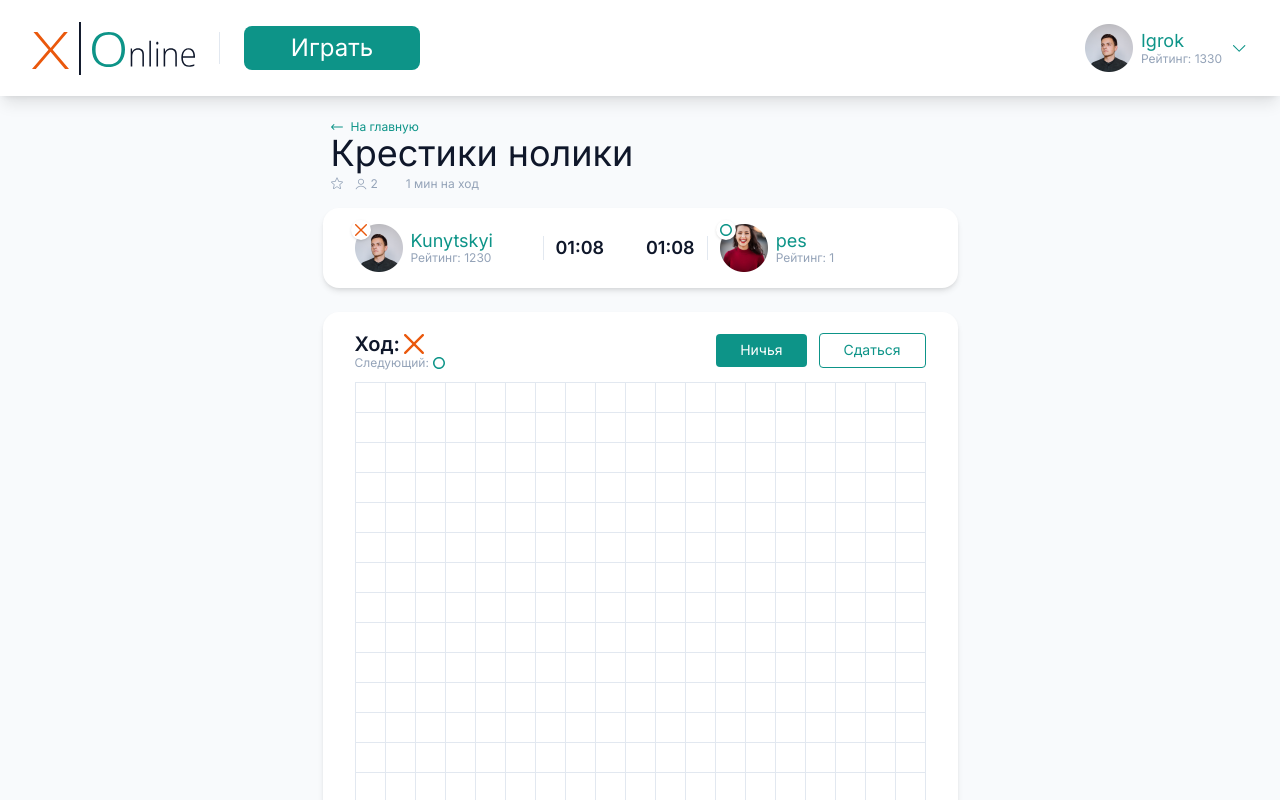
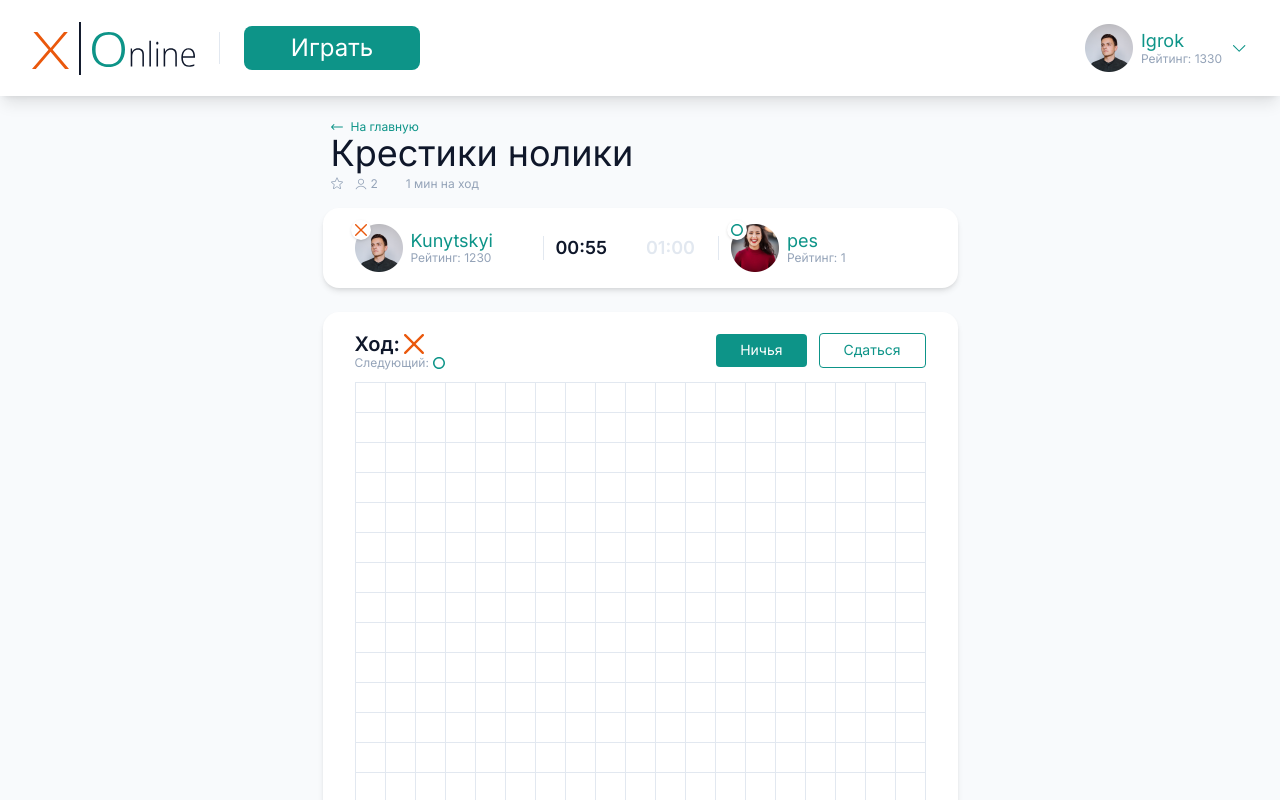
Before and after one commit to Hi82006/tik-tak-toe, a Next.js app: page / in a window 1280 px wide. Shown: the top 800 px of the page. Built offline with nearby package versions, Linux system fonts and the light colour scheme; some icons are missing.

Commit message:
winner_logic

```diff
--- a/components/game/game-field.jsx
+++ b/components/game/game-field.jsx
@@ -6,9 +6,7 @@
 
 
 
-export function GameField({ className, playersCount }) {
-
-  const { cells, currentMove, handleCellClick, nextMove } = useGameState(playersCount);
+export function GameField({ className, cells, currentMove, nextMove, handleCellClick }) {
 
   const actions = (
     <>
--- a/components/game/game-info.jsx
+++ b/components/game/game-info.jsx
@@ -7,6 +7,7 @@
 import avatarSrc2 from "./images/avatar-2.png";
 import avatarSrc3 from "./images/avatar-3.png";
 import avatarSrc4 from "./images/avatar-4.png";
+import { useEffect, useState } from "react";
 
 const players = [
   {
@@ -38,7 +39,7 @@
     symbol: GAME_SYMBOLS.SQUARE,
   },
 ];
-export function GameInfo({ className, playersCount }) {
+export function GameInfo({ className, playersCount, currentMove }) {
   return (
     <div
       className={clsx(
@@ -47,13 +48,44 @@
       )}
     >
       {players.slice(0, playersCount).map((player, index) => (
-        <PlayerInfo key={player.id} playerInfo={player} isRight={index % 2 === 1}/>
+        <PlayerInfo
+          key={player.id}
+          playerInfo={player}
+          isRight={index % 2 === 1}
+          isTimerRunning={currentMove === player.symbol}
+        />
       ))}
     </div>
   );
 }
 
-function PlayerInfo({ playerInfo, isRight }) {
+function PlayerInfo({ playerInfo, isRight, isTimerRunning }) {
+  const [seconds, setSeconds] = useState(60);
+
+  const minutesString = String(Math.floor(seconds / 60)).padStart(2, "0");
+  const secondsString = String(seconds % 60).padStart(2, "0");
+  const isDanger = seconds < 10;
+
+  useEffect(() => {
+    if (isTimerRunning) {
+      const interval = setInterval(() => {
+        setSeconds((sec) => Math.max(sec - 1, 0));
+      }, 1000);
+
+      return () => {
+        clearInterval(interval);
+        setSeconds(60);
+      };
+    }
+  }, [isTimerRunning]);
+
+  const getTimerColor = () => {
+    if (isTimerRunning) {
+      return isDanger ? "text-orange-600" : "text-slate-900";
+    }
+    return "text-slate-200";
+  };
+
   return (
     <div className="flex gap-3 items-center">
       <div className={clsx("relative", isRight && "order-3")}>
@@ -68,7 +100,14 @@
         </div>
       </div>
       <div className={clsx("h-6 w-px bg-slate-200", isRight && "order-2")} />
-      <div className="text-slate-900 text-lg font-semibold">01:08</div>
+      <div
+        className={clsx("text-lg font-semibold w-[60px]",
+        isRight && "order-1",
+        getTimerColor()
+        )}
+      >
+        {minutesString}:{secondsString}
+      </div>
     </div>
   );
 }
--- a/components/game/index.js
+++ b/components/game/index.js
@@ -1,3 +1,4 @@
 export { GameTitle } from "./game-title";
 export { GameInfo } from "./game-info";
 export { GameField } from "./game-field";
+export { useGameState } from './use-game-state'
--- a/components/game/use-game-state.js
+++ b/components/game/use-game-state.js
@@ -7,11 +7,54 @@
   return slicedMoveOrder[nextMoveIndex] ?? slicedMoveOrder[0];
 }
 
+function computedWinner(cells, sequenceSize = 3, fieldSize = 19) {
+  const gap = Math.floor(sequenceSize / 2);
+
+function compareElements(indexes){
+    let result = true;
+    for(let i = 1; i < indexes.length; i++){
+        result &&= !!cells[indexes[i]];
+        result &&= cells[indexes[i]] === cells[indexes[i -1]];
+    }
+    return result;
+}
+
+  function getSequenceIndexes(i) {
+    const res = [
+      [], // -
+      [], // \
+      [], // /
+      [], // |
+    ];
+    for (let j = 0; j < sequenceSize; j++) {
+      res[0].push(j - gap + i);
+      res[1].push(fieldSize * (j - gap) + (j - gap) + i);
+      res[2].push(-fieldSize * (j - gap) + (j - gap) + i);
+      res[3].push(fieldSize * (j - gap) + i);
+    }
+    return res;
+  }
+
+  for (let i = 0; i < cells.length; i++) {
+    if (cells[i]) {
+       const indexRows = getSequenceIndexes(i);
+       const winnerIndexes = indexRows.find((row) => compareElements(row));
+       if(winnerIndexes){
+        return winnerIndexes
+       }
+    }
+  }
+  return undefined;
+}
+
+
 export function useGameState(playersCount) {
   const [{ cells, currentMove }, setGameState] = useState(() => ({
     cells: new Array(19 * 19).fill(null),
     currentMove: GAME_SYMBOLS.CROSS,
   }));
+
+  console.log(computedWinner(cells));
 
   const nextMove = getNextMove(currentMove, playersCount);
 
--- a/pages/index.jsx
+++ b/pages/index.jsx
@@ -1,16 +1,31 @@
 import { useState } from "react";
-import { GameInfo, GameTitle, GameField } from "../components/game";
+import {
+  GameInfo,
+  GameTitle,
+  GameField,
+  useGameState } from "../components/game";
 import { Header } from "../components/header";
 
 export default function HomePage() {
   const [playersCount] = useState(2);
+  const { cells, currentMove, handleCellClick, nextMove } =
+  useGameState(playersCount);
   return (
     <div className="bg-slate-50 min-h-screen">
       <Header />
       <main className="pt-6 mx-auto w-max">
         <GameTitle playersCount={playersCount} />
-        <GameInfo playersCount={playersCount} className="mt-4 " />
-        <GameField playersCount={playersCount} className="mt-6" />
+        <GameInfo
+        className="mt-4 "
+        playersCount={playersCount}
+        currentMove={currentMove}
+        />
+        <GameField className="mt-6"
+        cells={cells}
+        currentMove={currentMove}
+        nextMove={nextMove}
+        handleCellClick={handleCellClick}
+        />
       </main>
     </div>
   );
```
